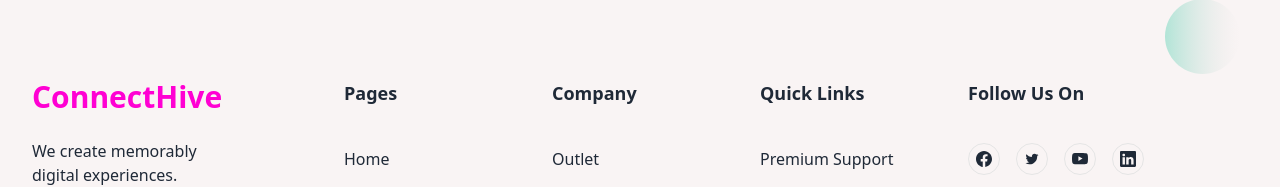
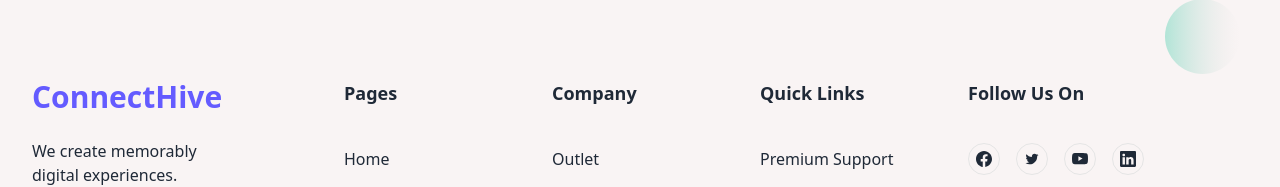
Before and after one commit to sranik28/Connect-Hive-contact, a React (Vite) app: page / in a window 1280 px wide. Shown: the part 1263-1450 px from the top of the page. Built offline with nearby package versions, Linux system fonts and the light colour scheme; no server answers.

Commit message:
footer done

```diff
--- a/src/components/Footer.jsx
+++ b/src/components/Footer.jsx
@@ -20,7 +20,7 @@ const Footer = () => {
             <div className="w-full mb-10">
               <Link
                 href="/"
-                className="mb-6 inline-block max-w-[160px] text-3xl text-secondary font-bold"
+                className="mb-6 inline-block max-w-[160px] text-3xl text-Primary font-bold"
               >
                 ConnectHive
               </Link>
```
